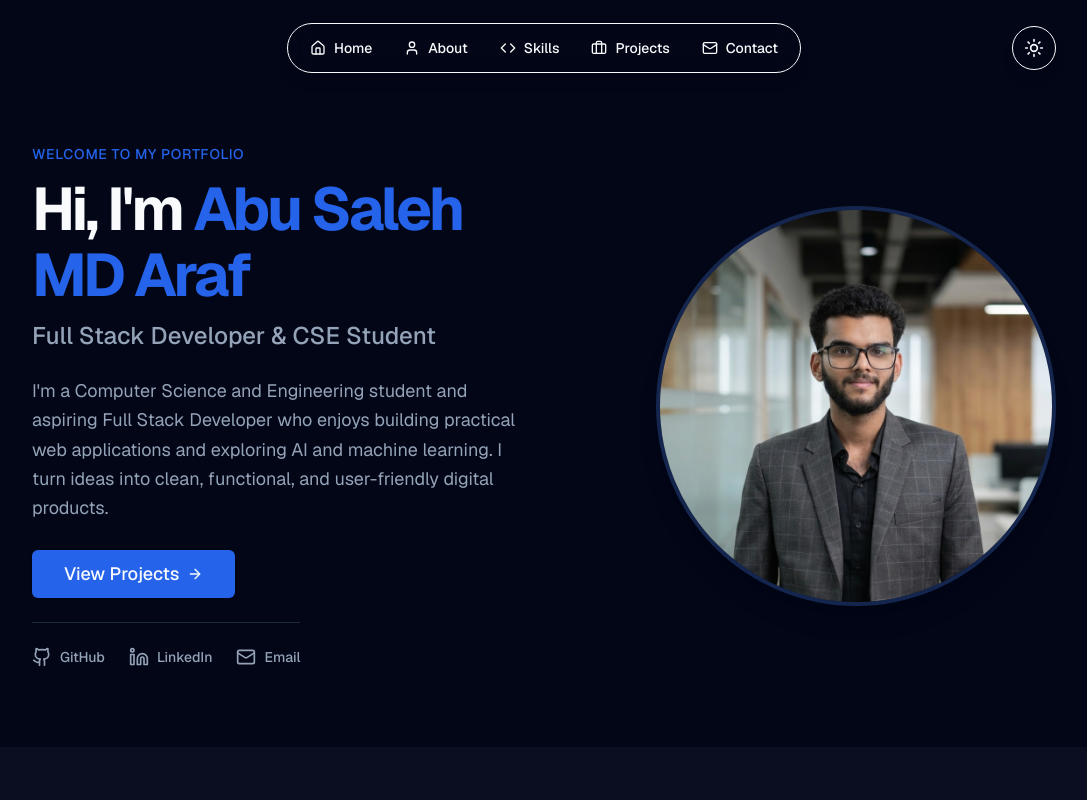
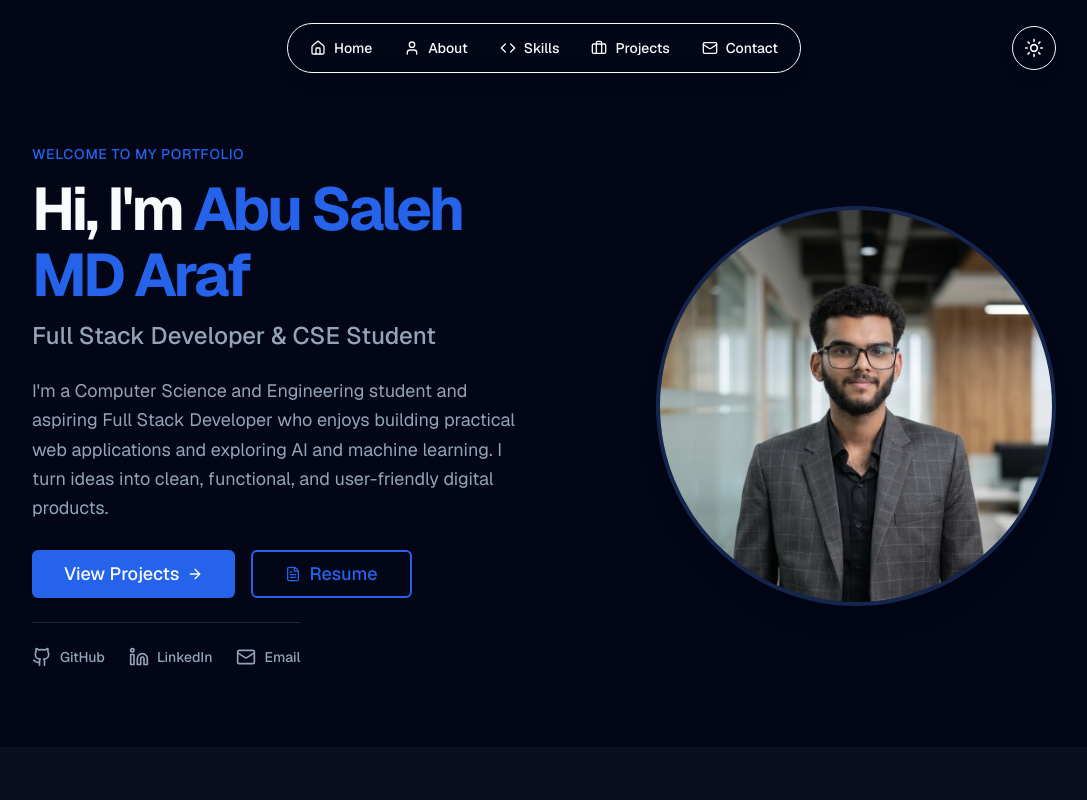
Before and after one commit to asmaraf/abu-saleh-portfolio, a Next.js app: page / in a window 1280 px wide. Shown: the top 800 px of the page, without its empty margins (96-1183 px from the left). Built offline with nearby package versions, Linux system fonts and the light colour scheme.

Commit message:
Restore Resume button in Hero section

```diff
--- a/src/components/sections/Hero.tsx
+++ b/src/components/sections/Hero.tsx
@@ -3,7 +3,7 @@
 import * as React from "react";
 import Image from "next/image";
 import { personalInfo } from "@/data/personalInfo";
-import { ArrowRight, Mail } from "lucide-react";
+import { ArrowRight, Mail, FileText } from "lucide-react";
 import { GithubIcon, LinkedinIcon } from "@/components/Icons";
 import { motion } from "framer-motion";
 
@@ -37,8 +37,8 @@ export function Hero() {
             {personalInfo.shortIntroduction}
           </p>
 
-          {/* Button */}
-          <div className="mt-6 md:mt-7">
+          {/* Buttons */}
+          <div className="mt-6 md:mt-7 flex flex-col sm:flex-row gap-4">
             <a
               href="#projects"
               className="inline-flex items-center justify-center rounded-md font-medium transition-colors focus-visible:outline-none focus-visible:ring-2 focus-visible:ring-primary h-12 px-8 text-lg bg-primary text-primary-foreground hover:bg-primary/90 shadow-sm"
@@ -46,6 +46,13 @@ export function Hero() {
               View Projects
               <ArrowRight className="ml-2 w-4 h-4" />
             </a>
+            <button
+              onClick={() => alert("Resume will be available soon.")}
+              className="inline-flex items-center justify-center rounded-md font-medium transition-colors focus-visible:outline-none focus-visible:ring-2 focus-visible:ring-primary h-12 px-8 text-lg border-2 border-primary text-primary hover:bg-primary/10 shadow-sm"
+            >
+              <FileText className="mr-2 w-4 h-4" />
+              Resume
+            </button>
           </div>
 
           {/* Social Links */}
```
